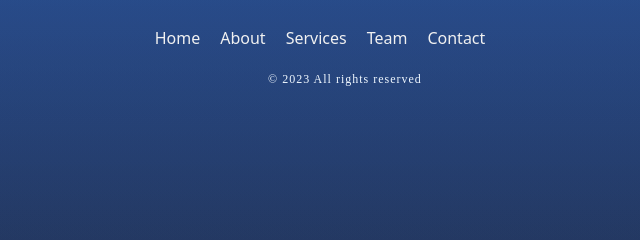
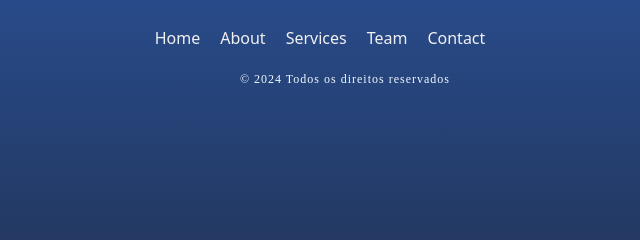
Before and after one commit to Izaquequeiroz/pagina-profissional, a plain HTML site: page index.html in a window 1280 px wide. Shown: the part 1382-1622 px from the top of the page, 320-960 px from the left. Drawn offline with nearby package versions, Linux system fonts and the light colour scheme; a web font is replaced by a local one.

Commit message:
Update index.html

```diff
--- a/index.html
+++ b/index.html
@@ -224,7 +224,7 @@
                 <li><a>Team</a></li>
                 <li><a>Contact</a></li>
             </ul>
-            <p class="legal">© 2023 All rights reserved</p>
+            <p class="legal">© 2024 Todos os direitos reservados</p>
         </section>
     </footer>
 
```
